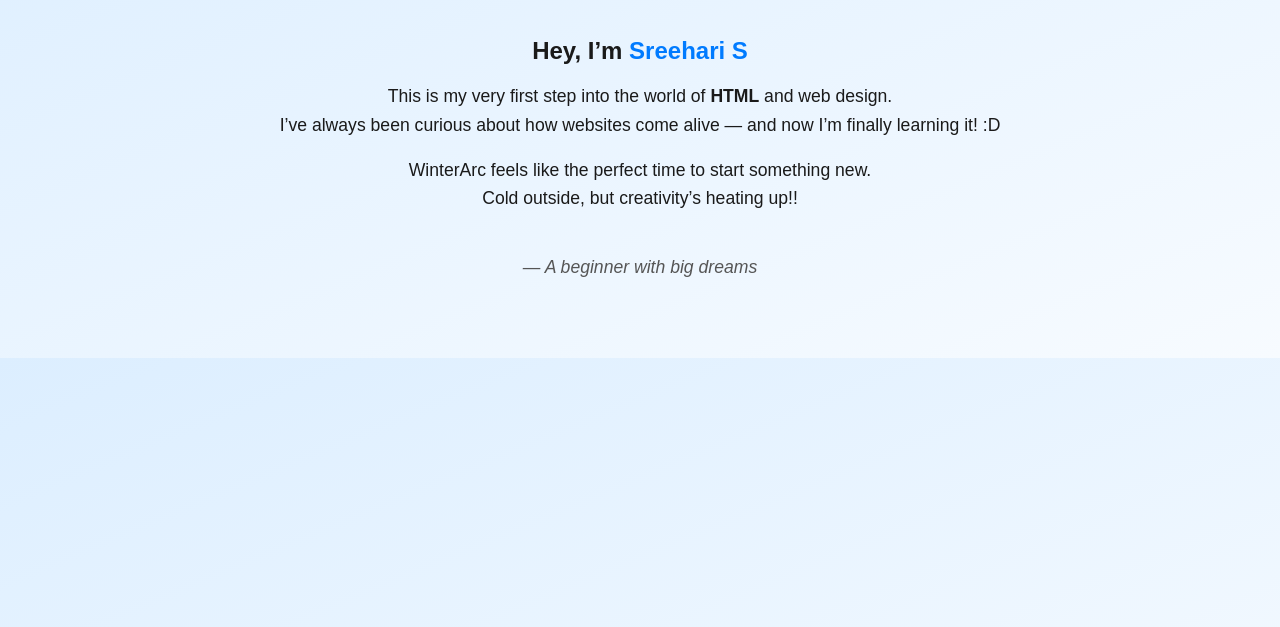
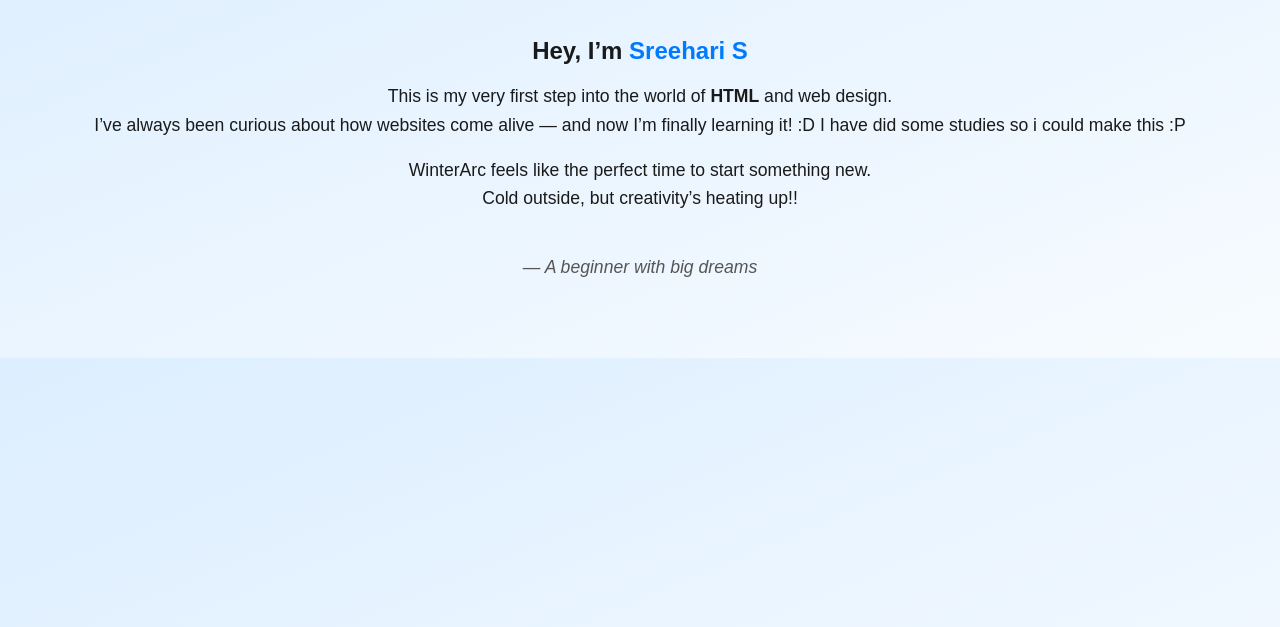
Before and after one commit to N0tAppu/WInterArc, a plain HTML site: page index.html in a window 1280 px wide. Shown: the part 173-800 px from the top of the page. Drawn offline with Linux system fonts and the light colour scheme.

Commit message:
Update index.html with additional content
Added a new sentence about studies to the introduction.

```diff
--- a/index.html
+++ b/index.html
@@ -11,6 +11,7 @@
     <p>
         This is my very first step into the world of <b>HTML</b> and web design.<br>
         I’ve always been curious about how websites come alive — and now I’m finally learning it! :D
+        I have did some studies so i could make this :P
     </p>
     <p>
         WinterArc feels like the perfect time to start something new.<br>
```
